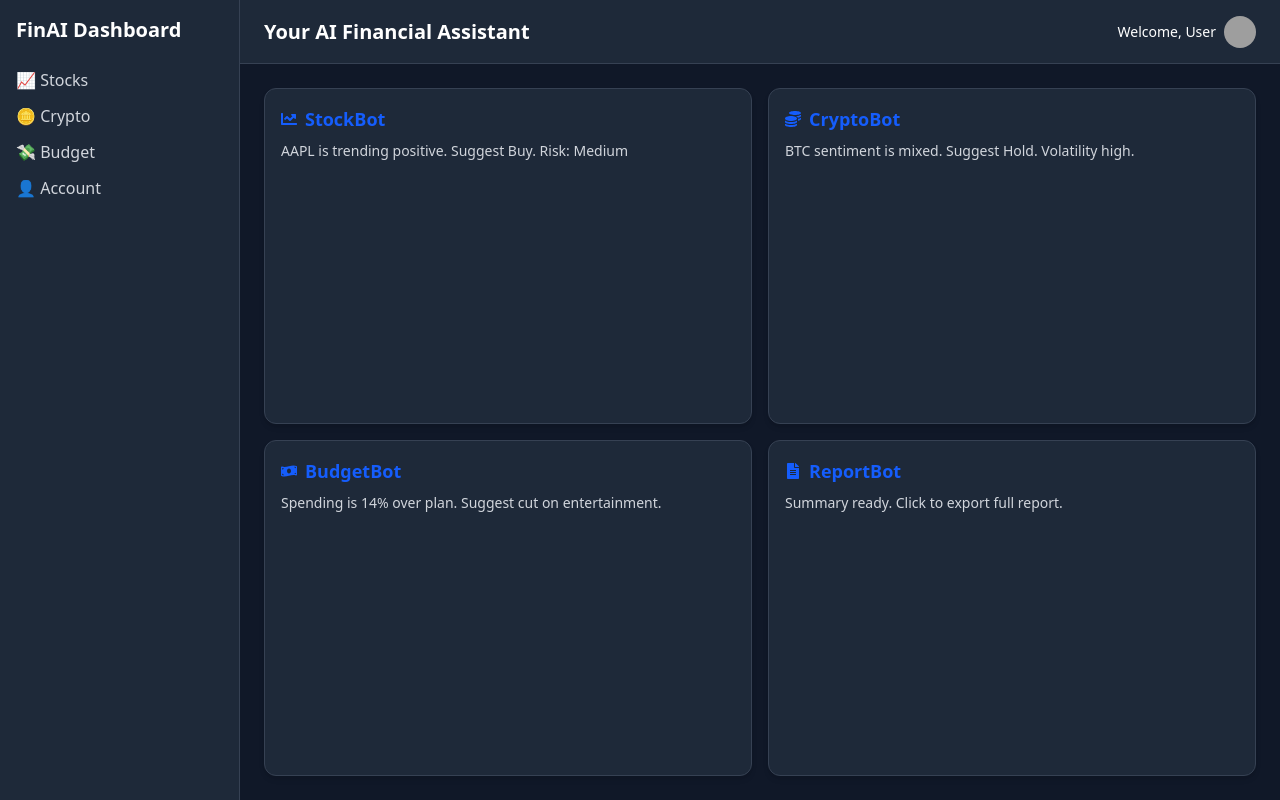
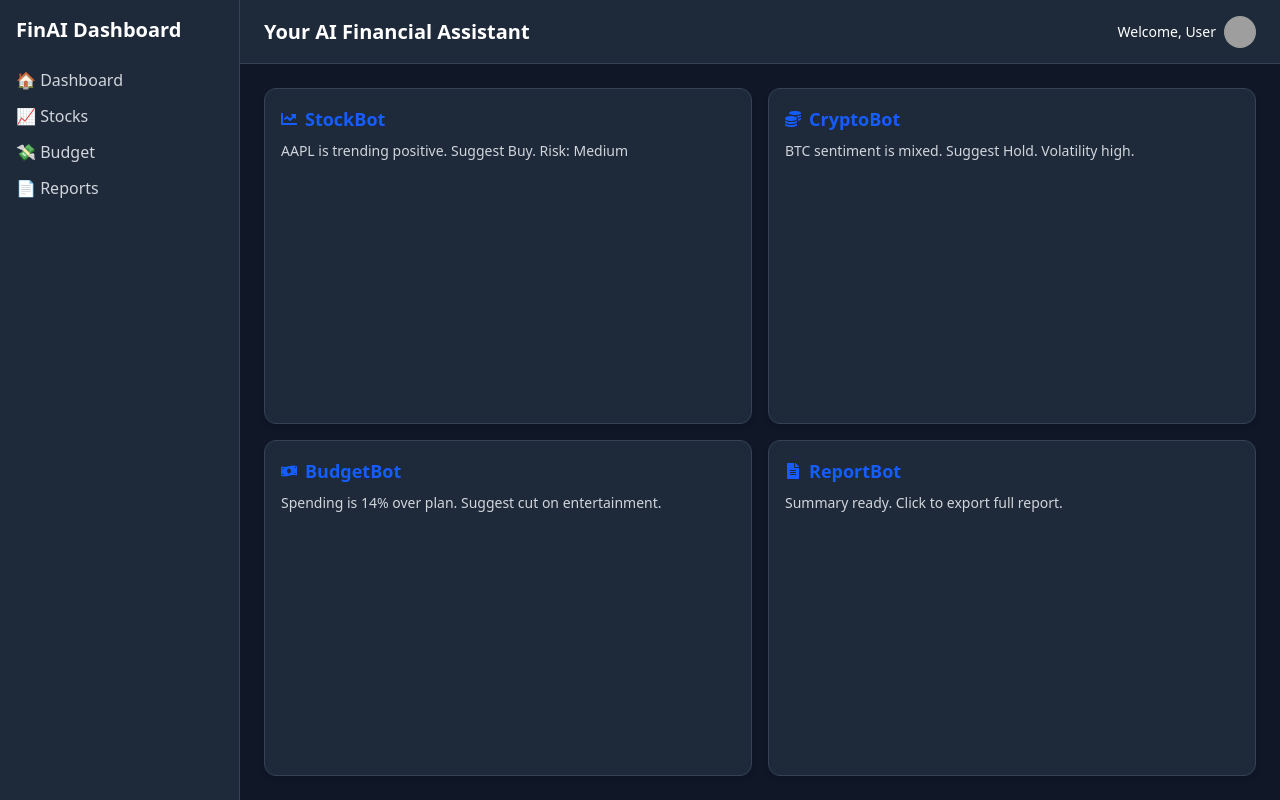
Before and after one commit to 21Scoob/FinancialAI, a React (Vite) app in the folder Client/: page / in a window 1280 px wide. Built offline with nearby package versions, Linux system fonts and the light colour scheme; grey boxes are pictures that could not be loaded.

Commit message:
Structurized FE by pages and components and making the stocks, budget and reports pages to work

```diff
--- a/Client/package.json
+++ b/Client/package.json
@@ -11,9 +11,10 @@
   },
   "dependencies": {
     "@tailwindcss/vite": "^4.0.17",
-    "react": "^19.0.0",
+    "react": "^19.1.0",
     "react-dom": "^19.0.0",
     "react-icons": "^5.5.0",
+    "react-router-dom": "^7.4.1",
     "tailwindcss": "^4.0.17"
   },
   "devDependencies": {
--- a/Client/src/App.jsx
+++ b/Client/src/App.jsx
@@ -1,51 +1,21 @@
-import React, { useState } from "react";
-import Sidebar from "./components/Sidebar";
-import Topbar from "./components/TopBar";
-import AgentCard from "./components/AgentCard";
-import {
-  FaChartLine,
-  FaCoins,
-  FaMoneyBillWave,
-  FaFileAlt,
-} from "react-icons/fa";
-import "./index.css";
+import React from "react";
+import { BrowserRouter as Router, Routes, Route } from "react-router-dom";
+import Main from "./pages/Main.jsx";
+import Stocks from "./pages/Stocks.jsx";
+import Budget from "./pages/Budget.jsx";
+import Settings from "./pages/Settings.jsx";
+import Reports from "./pages/Reports.jsx";
 
-function App() {
-  const [sidebarOpen, setSidebarOpen] = useState(false);
-
+export default function App() {
   return (
-    <div className="dark bg-gray-900 text-white flex h-screen overflow-hidden">
-      {/* Mobile Sidebar */}
-      <Sidebar isOpen={sidebarOpen} onClose={() => setSidebarOpen(false)} />
-
-      {/* Main Content */}
-      <div className="flex-1 flex flex-col w-full overflow-hidden">
-        <Topbar onMenuClick={() => setSidebarOpen(!sidebarOpen)} />
-        <main className="flex-1 p-4 sm:p-6 bg-gray-900 overflow-auto grid grid-cols-1 sm:grid-cols-2 gap-4">
-          <AgentCard
-            title="StockBot"
-            data="AAPL is trending positive. Suggest Buy. Risk: Medium"
-            icon={<FaChartLine />}
-          />
-          <AgentCard
-            title="CryptoBot"
-            data="BTC sentiment is mixed. Suggest Hold. Volatility high."
-            icon={<FaCoins />}
-          />
-          <AgentCard
-            title="BudgetBot"
-            data="Spending is 14% over plan. Suggest cut on entertainment."
-            icon={<FaMoneyBillWave />}
-          />
-          <AgentCard
-            title="ReportBot"
-            data="Summary ready. Click to export full report."
-            icon={<FaFileAlt />}
-          />
-        </main>
-      </div>
-    </div>
+    <Router>
+      <Routes>
+        <Route path="/" element={<Main />} />
+        <Route path="/stocks" element={<Stocks />} />
+        <Route path="/budget" element={<Budget />} />
+        <Route path="/reports" element={<Reports />} />
+        <Route path="/settings" element={<Settings />} />
+      </Routes>
+    </Router>
   );
 }
-
-export default App;
--- a/Client/src/components/Sidebar.jsx
+++ b/Client/src/components/Sidebar.jsx
@@ -1,11 +1,10 @@
-// components/Sidebar.jsx
 import React from "react";
-import { FaChartLine, FaCoins, FaMoneyBillWave, FaUser } from "react-icons/fa";
+import { Link } from "react-router-dom";
 
-function Sidebar({ isOpen, onClose }) {
+export default function Sidebar({ isOpen, onClose }) {
   return (
     <>
-      {/* Backdrop on mobile */}
+      {/* 🔲 Backdrop on Mobile */}
       <div
         className={`fixed inset-0 bg-black bg-opacity-40 z-30 transition-opacity md:hidden ${
           isOpen ? "opacity-100" : "opacity-0 pointer-events-none"
@@ -13,42 +12,48 @@ function Sidebar({ isOpen, onClose }) {
         onClick={onClose}
       ></div>
 
-      {/* Sidebar */}
+      {/* 📋 Sidebar Panel */}
       <aside
         className={`fixed z-40 inset-y-0 left-0 w-60 bg-gray-800 border-r border-gray-700 p-4 space-y-6 text-white transform transition-transform duration-300 md:relative md:translate-x-0 md:block ${
           isOpen ? "translate-x-0" : "-translate-x-full"
         }`}
       >
         <h1 className="text-xl font-bold">FinAI Dashboard</h1>
+
         <nav className="space-y-3">
-          <a
-            href="#"
+          <Link
+            to="/"
+            onClick={onClose}
+            className="flex items-center gap-2 text-gray-300 hover:text-white"
+          >
+            🏠 Dashboard
+          </Link>
+
+          <Link
+            to="/stocks"
+            onClick={onClose}
             className="flex items-center gap-2 text-gray-300 hover:text-white"
           >
             📈 Stocks
-          </a>
-          <a
-            href="#"
-            className="flex items-center gap-2 text-gray-300 hover:text-white"
-          >
-            🪙 Crypto
-          </a>
-          <a
-            href="#"
+          </Link>
+
+          <Link
+            to="/budget"
+            onClick={onClose}
             className="flex items-center gap-2 text-gray-300 hover:text-white"
           >
             💸 Budget
-          </a>
-          <a
-            href="#"
+          </Link>
+
+          <Link
+            to="/reports"
+            onClick={onClose}
             className="flex items-center gap-2 text-gray-300 hover:text-white"
           >
-            👤 Account
-          </a>
+            📄 Reports
+          </Link>
         </nav>
       </aside>
     </>
   );
 }
-
-export default Sidebar;
--- a/Client/src/components/TopBar.jsx
+++ b/Client/src/components/TopBar.jsx
@@ -1,4 +1,3 @@
-// components/Topbar.jsx
 import React from "react";
 import { HiMenu } from "react-icons/hi";
 
--- /dev/null
+++ b/Client/src/pages/Budget.jsx
@@ -0,0 +1,10 @@
+import React from "react";
+import "../index.css";
+
+export default function Budget() {
+  return (
+    <div className="dark bg-gray-900 text-white flex h-screen overflow-hidden">
+      📈 Stocks Page (Coming Soon)
+    </div>
+  );
+}
--- /dev/null
+++ b/Client/src/pages/Main.jsx
@@ -0,0 +1,51 @@
+import Sidebar from "../components/Sidebar.jsx";
+import Topbar from "../components/TopBar.jsx";
+import AgentCard from "../components/AgentCard.jsx";
+import {
+  FaChartLine,
+  FaCoins,
+  FaMoneyBillWave,
+  FaFileAlt,
+} from "react-icons/fa";
+import "../index.css";
+import React, { useState } from "react";
+
+function Main() {
+  const [sidebarOpen, setSidebarOpen] = useState(false);
+
+  return (
+    <div className="dark bg-gray-900 text-white flex h-screen overflow-hidden">
+      {/* Mobile Sidebar */}
+      <Sidebar isOpen={sidebarOpen} onClose={() => setSidebarOpen(false)} />
+
+      {/* Main Content */}
+      <div className="flex-1 flex flex-col w-full overflow-hidden">
+        <Topbar onMenuClick={() => setSidebarOpen(!sidebarOpen)} />
+        <main className="flex-1 p-4 sm:p-6 bg-gray-900 overflow-auto grid grid-cols-1 sm:grid-cols-2 gap-4">
+          <AgentCard
+            title="StockBot"
+            data="AAPL is trending positive. Suggest Buy. Risk: Medium"
+            icon={<FaChartLine />}
+          />
+          <AgentCard
+            title="CryptoBot"
+            data="BTC sentiment is mixed. Suggest Hold. Volatility high."
+            icon={<FaCoins />}
+          />
+          <AgentCard
+            title="BudgetBot"
+            data="Spending is 14% over plan. Suggest cut on entertainment."
+            icon={<FaMoneyBillWave />}
+          />
+          <AgentCard
+            title="ReportBot"
+            data="Summary ready. Click to export full report."
+            icon={<FaFileAlt />}
+          />
+        </main>
+      </div>
+    </div>
+  );
+}
+
+export default Main;
--- /dev/null
+++ b/Client/src/pages/Reports.jsx
@@ -0,0 +1,10 @@
+import React from "react";
+import "../index.css";
+
+export default function Reports() {
+  return (
+    <div className="dark bg-gray-900 text-white flex h-screen overflow-hidden">
+      📈 Stocks Page (Coming Soon)
+    </div>
+  );
+}
--- /dev/null
+++ b/Client/src/pages/Settings.jsx
@@ -0,0 +1,10 @@
+import React from "react";
+import "../index.css";
+
+export default function Settings() {
+  return (
+    <div className="dark bg-gray-900 text-white flex h-screen overflow-hidden">
+      📈 Stocks Page (Coming Soon)
+    </div>
+  );
+}
--- /dev/null
+++ b/Client/src/pages/Stocks.jsx
@@ -0,0 +1,10 @@
+import React from "react";
+import "../index.css";
+
+export default function Stocks() {
+  return (
+    <div className="dark bg-gray-900 text-white flex h-screen overflow-hidden">
+      📈 Stocks Page (Coming Soon)
+    </div>
+  );
+}
```
Also changed, not shown: 1 other file (tests, documents, lock files or other folders).
